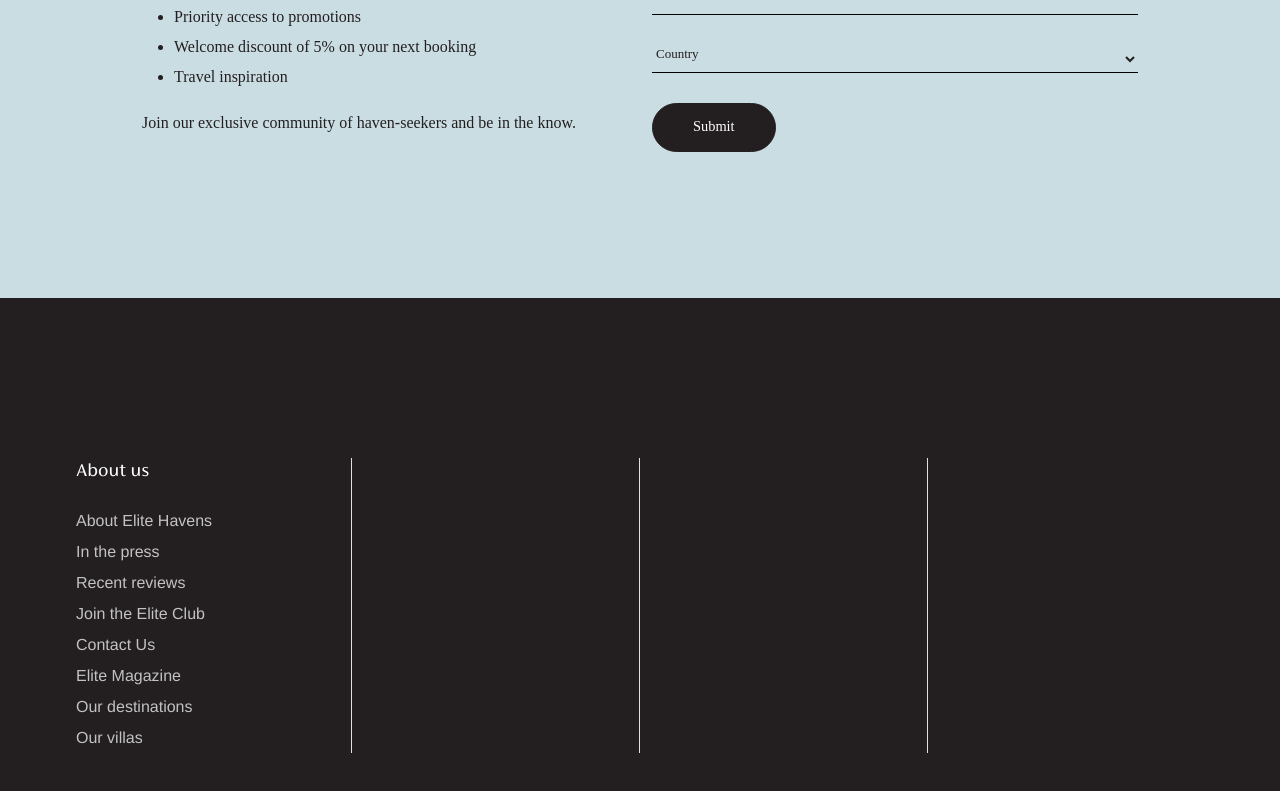
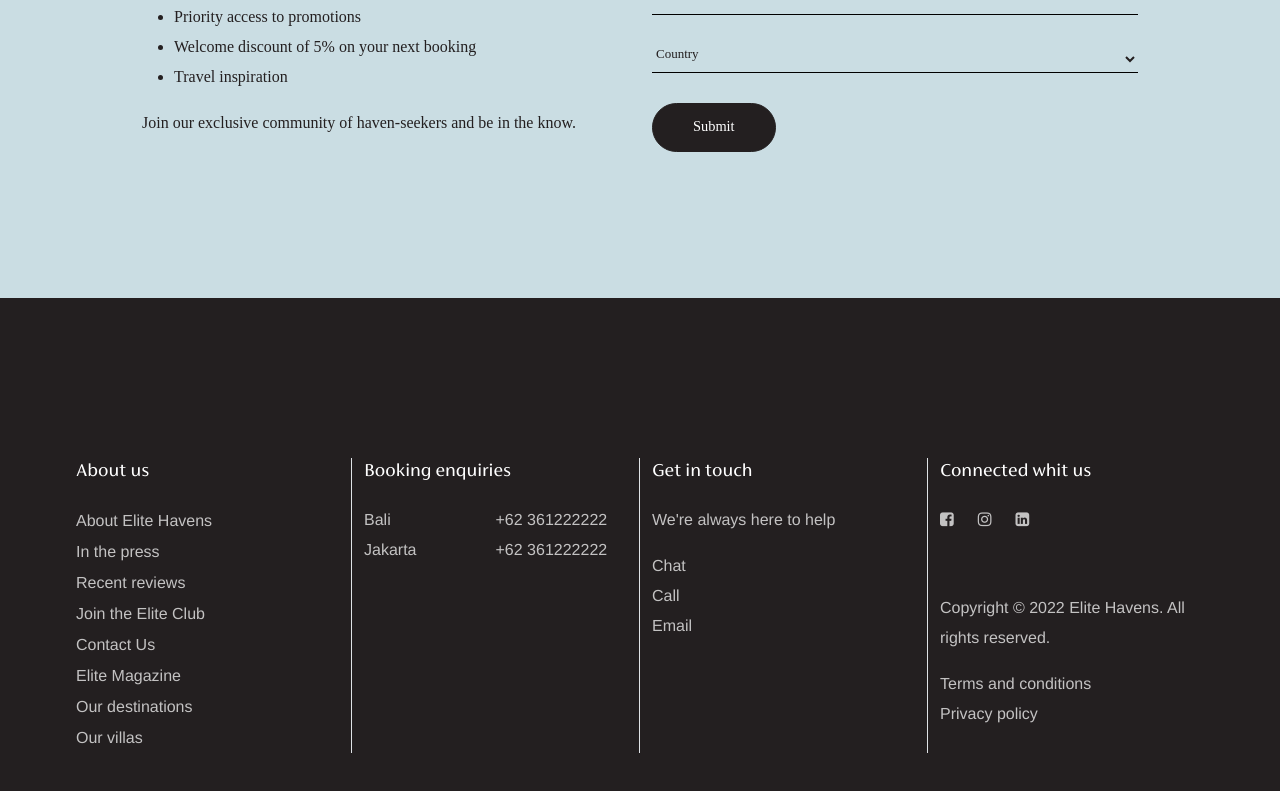
Before and after one commit to wahyuPM/elite-havens, a Vue app: page /#/ in a window 1280 px wide. Shown: the part 9048-9839 px from the top of the page. Built offline with nearby package versions, Linux system fonts and the light colour scheme; no server answers; a web font is replaced by a local one.

Commit message:
add : detail page

```diff
--- a/src/assets/scss/_footer.scss
+++ b/src/assets/scss/_footer.scss
@@ -8,7 +8,7 @@
         font-size: 1.2rem;
     }
 
-    a {
+    a, span, p{
         color: #ffffffba;
         text-decoration: none;
         font-size: 1rem;
--- a/src/components/FooterComponent.vue
+++ b/src/components/FooterComponent.vue
@@ -33,8 +33,49 @@
             </ul>
           </ul>
         </div>
-        <div class="col-md-3 text-start border-end"></div>
-        <div class="col-md-3 text-start border-end"></div>
+        <div class="col-md-3 text-start border-end">
+          <h3 class="mb-4">Booking enquiries</h3>
+          <ul>
+            <ul>
+              <li class="d-flex">
+                <span class="w-50">Bali</span>
+                <a href="#" title="About Elite Havens"> +62 361222222</a>
+              </li>
+              <li class="d-flex">
+                <span class="w-50">Jakarta</span>
+                <a href="#" title="About Elite Havens"> +62 361222222</a>
+              </li>
+            </ul>
+          </ul>
+        </div>
+        <div class="col-md-3 text-start border-end">
+          <h3 class="mb-4">Get in touch</h3>
+          <p>We're always here to help</p>
+          <div class="d-flex flex-column">
+            <a href="">Chat</a>
+            <a href="">Call</a>
+            <a href="">Email</a>
+          </div>
+        </div>
+        <div class="col-md-3 text-start">
+          <div class="d-flex justify-content-between flex-column h-100">
+            <h3 class="mb-4">Connected whit us</h3>
+            <div class="d-flex gap-4 flex-grow-1">
+              <a href=""
+                ><i class="fa fa-facebook-square" aria-hidden="true"></i
+              ></a>
+              <a href=""><i class="fa fa-instagram" aria-hidden="true"></i></a>
+              <a href=""
+                ><i class="fa fa-linkedin-square" aria-hidden="true"></i
+              ></a>
+            </div>
+            <div class="d-flex flex-column mb-4">
+              <p>Copyright © 2022 Elite Havens. All rights reserved.</p>
+              <a href="">Terms and conditions</a>
+              <a href="">Privacy policy</a>
+            </div>
+          </div>
+        </div>
       </div>
     </div>
   </footer>
--- a/src/router/index.js
+++ b/src/router/index.js
@@ -17,6 +17,14 @@ const routes = [
         meta: {
           title: 'Elite Havens Luxury Villa Rentals and Management'
         }
+      },
+      {
+        path: '/detail',
+        name: 'detail',
+        component: () => import('../views/detail/DetailPage.vue'),
+        meta: {
+          title: 'Elite Havens Luxury Villa Rentals and Management'
+        }
       }
     ]
   }
--- /dev/null
+++ b/src/views/detail/DetailPage.vue
@@ -0,0 +1,19 @@
+<template>
+  <div>
+    <section class="hero__detail-page">
+      <div class="container-fluid">
+        <div class="row">
+          <div class="col-md-12">
+            <div class="position-relative">
+              <img src="@/assets/img/bali2.jpg" alt="" class="w-100 h-auto" />
+              <div class="position-absolute top-50 start-50 translate-middle">
+                <h1>Bali</h1>
+              </div>
+            </div>
+          </div>
+        </div>
+      </div>
+    </section>
+    <section class="villas"></section>
+  </div>
+</template>
```
Also changed, not shown: src/assets/scss/_hero.scss (+11 -4 lines), src/assets/css/main.css, src/assets/img/bali2.jpg (added).
